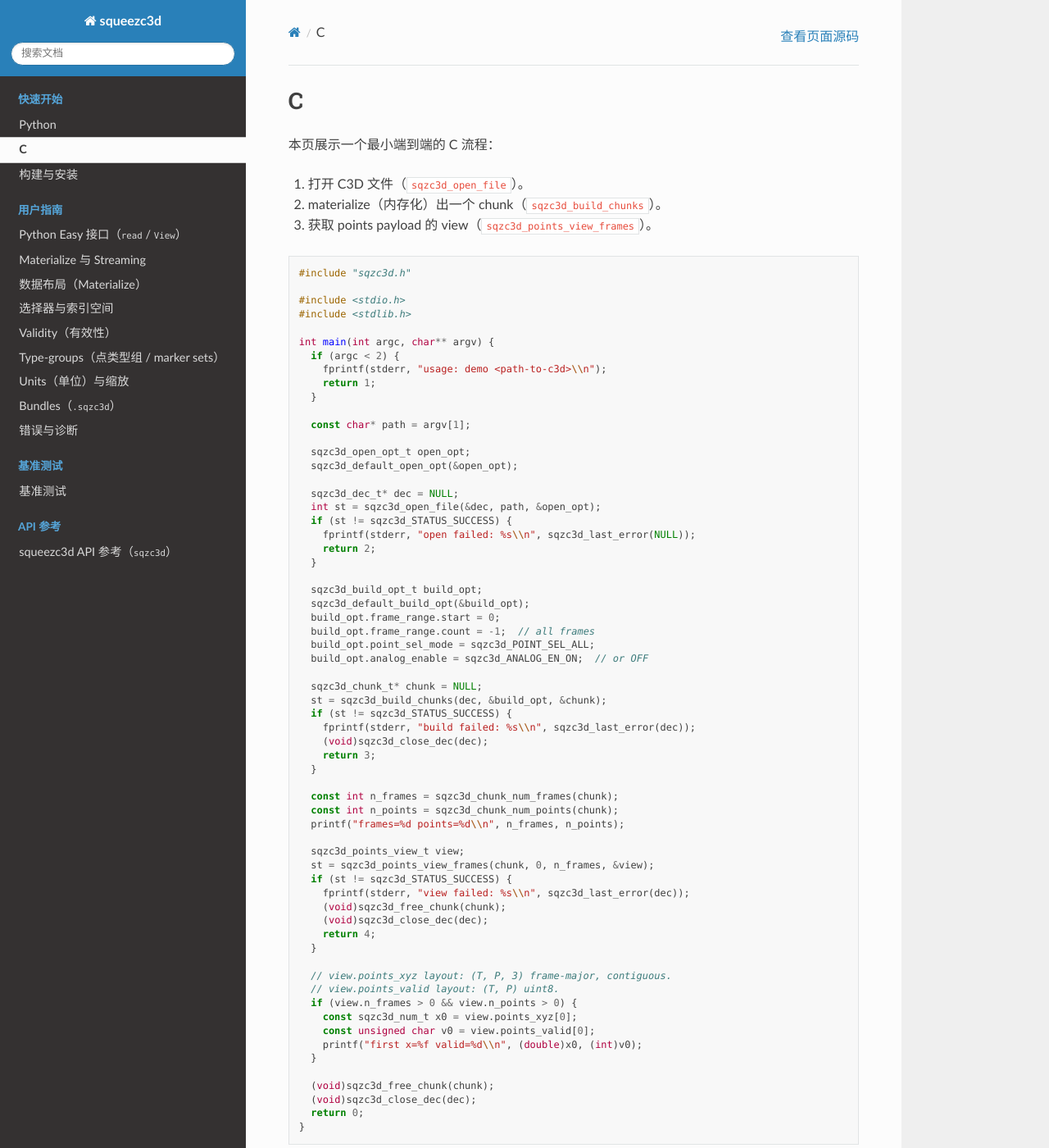
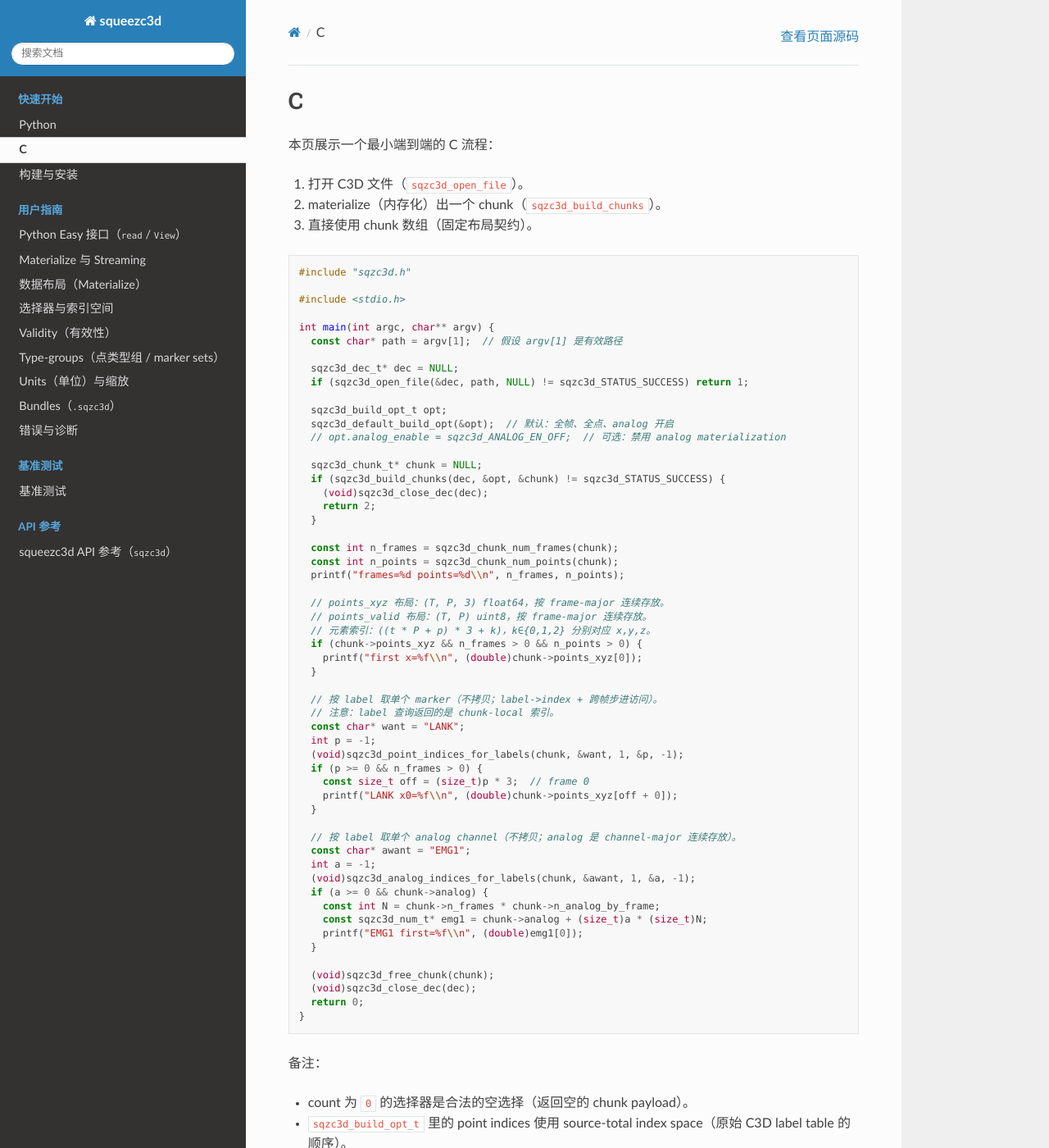
Before and after one commit to lshdlut/squeezc3d, a Sphinx documentation site: the page built from docs/zh/getting_started_c.md, in a window 1280 px wide and 1400 px high. Shown: the whole window at 82% size. Built offline with Sphinx 7.4.7 and the Read the Docs theme 3.1.0, drawn with Linux system fonts in a browser that asks for light colours.

Commit message:
docs: simplify C getting started examples

````diff
--- a/docs/zh/getting_started_c.md
+++ b/docs/zh/getting_started_c.md
@@ -4,66 +4,58 @@
 
 1. 打开 C3D 文件（`sqzc3d_open_file`）。
 2. materialize（内存化）出一个 chunk（`sqzc3d_build_chunks`）。
-3. 获取 points payload 的 view（`sqzc3d_points_view_frames`）。
+3. 直接使用 chunk 数组（固定布局契约）。
 
 ```c
 #include "sqzc3d.h"
 
 #include <stdio.h>
-#include <stdlib.h>
 
 int main(int argc, char** argv) {
-  if (argc < 2) {
-    fprintf(stderr, "usage: demo <path-to-c3d>\\n");
-    return 1;
-  }
-
-  const char* path = argv[1];
-
-  sqzc3d_open_opt_t open_opt;
-  sqzc3d_default_open_opt(&open_opt);
+  const char* path = argv[1];  // 假设 argv[1] 是有效路径
 
   sqzc3d_dec_t* dec = NULL;
-  int st = sqzc3d_open_file(&dec, path, &open_opt);
-  if (st != sqzc3d_STATUS_SUCCESS) {
-    fprintf(stderr, "open failed: %s\\n", sqzc3d_last_error(NULL));
-    return 2;
-  }
+  if (sqzc3d_open_file(&dec, path, NULL) != sqzc3d_STATUS_SUCCESS) return 1;
 
-  sqzc3d_build_opt_t build_opt;
-  sqzc3d_default_build_opt(&build_opt);
-  build_opt.frame_range.start = 0;
-  build_opt.frame_range.count = -1;  // all frames
-  build_opt.point_sel_mode = sqzc3d_POINT_SEL_ALL;
-  build_opt.analog_enable = sqzc3d_ANALOG_EN_ON;  // or OFF
+  sqzc3d_build_opt_t opt;
+  sqzc3d_default_build_opt(&opt);  // 默认：全帧、全点、analog 开启
+  // opt.analog_enable = sqzc3d_ANALOG_EN_OFF;  // 可选：禁用 analog materialization
 
   sqzc3d_chunk_t* chunk = NULL;
-  st = sqzc3d_build_chunks(dec, &build_opt, &chunk);
-  if (st != sqzc3d_STATUS_SUCCESS) {
-    fprintf(stderr, "build failed: %s\\n", sqzc3d_last_error(dec));
+  if (sqzc3d_build_chunks(dec, &opt, &chunk) != sqzc3d_STATUS_SUCCESS) {
     (void)sqzc3d_close_dec(dec);
-    return 3;
+    return 2;
   }
 
   const int n_frames = sqzc3d_chunk_num_frames(chunk);
   const int n_points = sqzc3d_chunk_num_points(chunk);
   printf("frames=%d points=%d\\n", n_frames, n_points);
 
-  sqzc3d_points_view_t view;
-  st = sqzc3d_points_view_frames(chunk, 0, n_frames, &view);
-  if (st != sqzc3d_STATUS_SUCCESS) {
-    fprintf(stderr, "view failed: %s\\n", sqzc3d_last_error(dec));
-    (void)sqzc3d_free_chunk(chunk);
-    (void)sqzc3d_close_dec(dec);
-    return 4;
+  // points_xyz 布局：(T, P, 3) float64，按 frame-major 连续存放。
+  // points_valid 布局：(T, P) uint8，按 frame-major 连续存放。
+  // 元素索引：((t * P + p) * 3 + k)，k∈{0,1,2} 分别对应 x,y,z。
+  if (chunk->points_xyz && n_frames > 0 && n_points > 0) {
+    printf("first x=%f\\n", (double)chunk->points_xyz[0]);
   }
 
-  // view.points_xyz layout: (T, P, 3) frame-major, contiguous.
-  // view.points_valid layout: (T, P) uint8.
-  if (view.n_frames > 0 && view.n_points > 0) {
-    const sqzc3d_num_t x0 = view.points_xyz[0];
-    const unsigned char v0 = view.points_valid[0];
-    printf("first x=%f valid=%d\\n", (double)x0, (int)v0);
+  // 按 label 取单个 marker（不拷贝；label->index + 跨帧步进访问）。
+  // 注意：label 查询返回的是 chunk-local 索引。
+  const char* want = "LANK";
+  int p = -1;
+  (void)sqzc3d_point_indices_for_labels(chunk, &want, 1, &p, -1);
+  if (p >= 0 && n_frames > 0) {
+    const size_t off = (size_t)p * 3;  // frame 0
+    printf("LANK x0=%f\\n", (double)chunk->points_xyz[off + 0]);
+  }
+
+  // 按 label 取单个 analog channel（不拷贝；analog 是 channel-major 连续存放）。
+  const char* awant = "EMG1";
+  int a = -1;
+  (void)sqzc3d_analog_indices_for_labels(chunk, &awant, 1, &a, -1);
+  if (a >= 0 && chunk->analog) {
+    const int N = chunk->n_frames * chunk->n_analog_by_frame;
+    const sqzc3d_num_t* emg1 = chunk->analog + (size_t)a * (size_t)N;
+    printf("EMG1 first=%f\\n", (double)emg1[0]);
   }
 
   (void)sqzc3d_free_chunk(chunk);
````
Also changed, not shown: docs/getting_started_c.md (+31 -39 lines).
